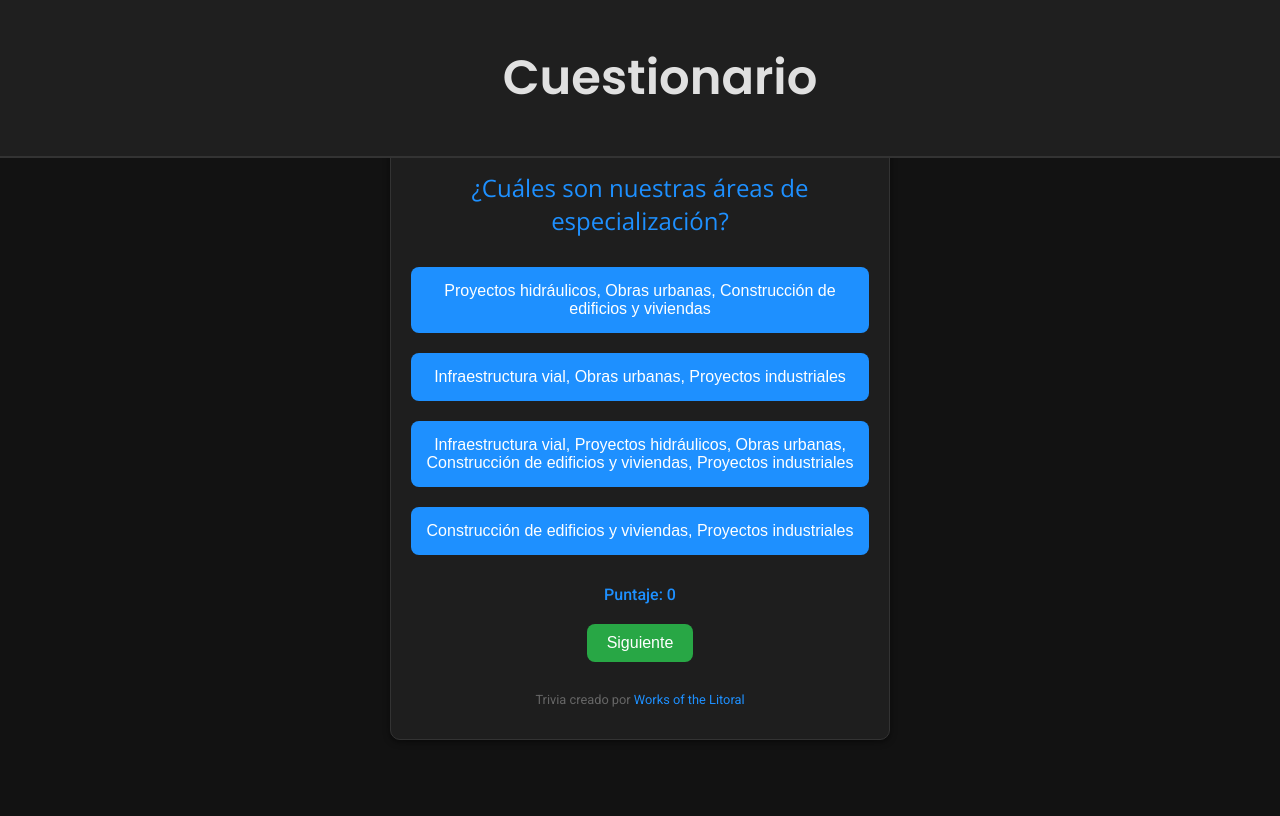
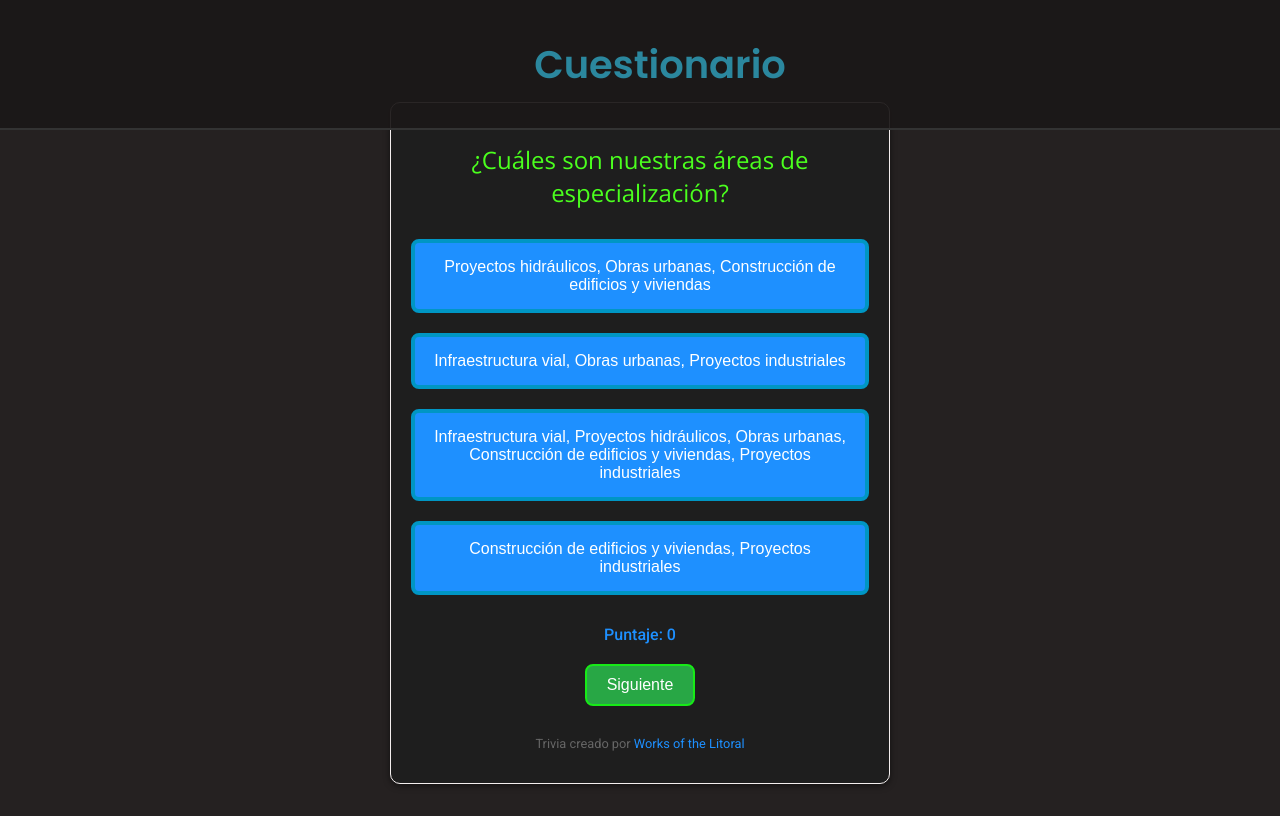
Before and after one commit to Nahue06pg/def30, a plain HTML site: page pagina4.html in a window 1280 px wide. Drawn offline with nearby package versions, Linux system fonts and the light colour scheme.

Commit message:
Add files via upload

```diff
--- a/pagina4.html
+++ b/pagina4.html
@@ -13,16 +13,16 @@
             justify-content: center;
             align-items: center;
             height: 100vh;
-            background-color: #121212; /* Color de fondo oscuro */
-            margin: 0;
-            color: #e0e0e0;
+            background-color: #252121; /* Color de fondo oscuro */
+            margin: 5;
+            color: #a52c2c;
             overflow: hidden;
         }
         .title {
             font-family: 'Poppins', sans-serif;
-            font-weight: 600;
-            color: #e0e0e0;
-            background-color: #1f1f1f;
+            font-weight: 300;
+            color: #2b879e;
+            background-color: #1b1818ee;
             padding: 10px 20px;
             text-align: center;
             width: 100%;
@@ -30,8 +30,8 @@
             top: 0;
             left: 0;
             border-bottom: 2px solid #333;
-            font-size: 1.5em; /* Tamaño moderado para el título */
-            z-index: 1;
+            font-size: 1.2em; /* Tamaño moderado para el título */
+            z-index: 2;
         }
         .quiz-container {
             background: #1e1e1e;
@@ -43,18 +43,18 @@
             margin-top: 70px; /* Espacio para el título */
             box-sizing: border-box;
             text-align: center;
-            border: 1px solid #333;
+            border: 1px solid #f3eeee;
         }
         h2 {
             font-family: 'Open Sans', sans-serif;
             font-weight: 500;
-            color: #1e90ff;
+            color: #4bff1e;
         }
         .option {
             margin: 10px 0;
             padding: 15px;
             width: 100%;
-            border: none;
+            border: 4px solid #0096c4;
             border-radius: 8px;
             background-color: #1e90ff;
             color: #ffffff;
@@ -63,14 +63,16 @@
             transition: background-color 0.3s, transform 0.3s;
         }
         .option:hover {
-            background-color: #187bcd;
+            background-color: #188bcd;
             transform: scale(1.02);
         }
         .option.correct {
             background-color: #28a745;
+            border: 1px solid #04e431;
         }
         .option.incorrect {
             background-color: #dc3545;
+            border: 1px solid #e40404;
         }
         .result {
             margin-top: 20px;
@@ -83,7 +85,7 @@
         }
         #nextButton {
             background-color: #28a745;
-            border: none;
+            border: 2px solid #17eb17;;
             border-radius: 8px;
             padding: 10px 20px;
             color: white;
@@ -190,9 +192,10 @@
             question: "¿Qué obra de la región del Litoral es explotada por su caudal?",
             options: [
                 "La obra de 'Arrayanes' Río Limay",
-                "La obra de 'Río Paraná'",
+                "La obra de 'Río Parana'",
                 "La obra de 'Río Uruguay'",
-                "La obra de 'Río Paraguay'"
+                "La Obra de 'Rio de'"
+
             ],
             answer: 0
         }
@@ -247,7 +250,7 @@
             displayQuestion();
         } else {
             const resultDiv = document.getElementById('result');
-            const emoji = score === questions.length ? '😊' : '😢';
+            const emoji = score === questions.length ? '😘' : '😢';
             resultDiv.innerHTML = `Tu puntaje final es ${score} de ${questions.length} ${emoji}`;
             document.getElementById('question').textContent = '¡Has completado el cuestionario!';
             const buttons = document.querySelectorAll('.option');
```
